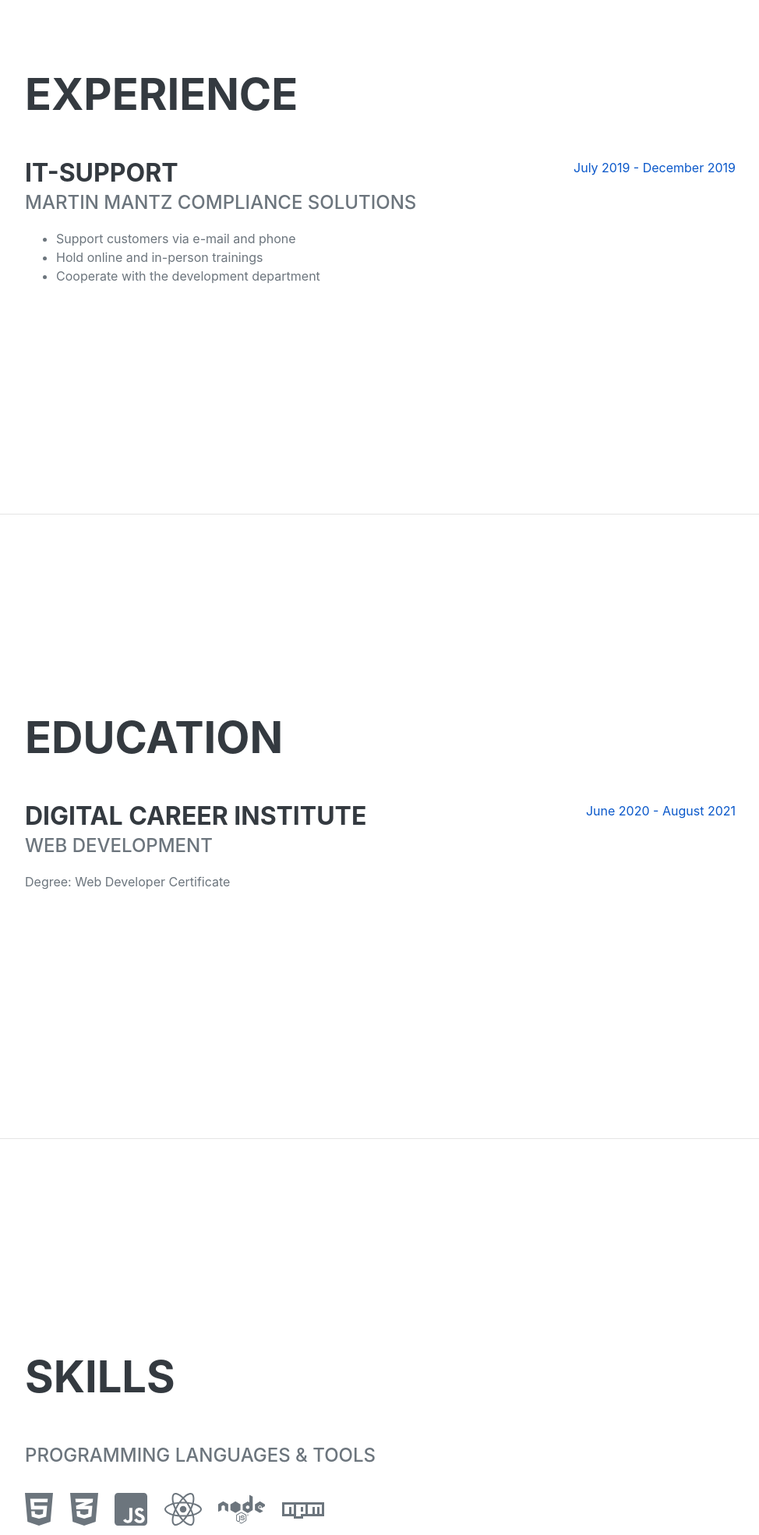
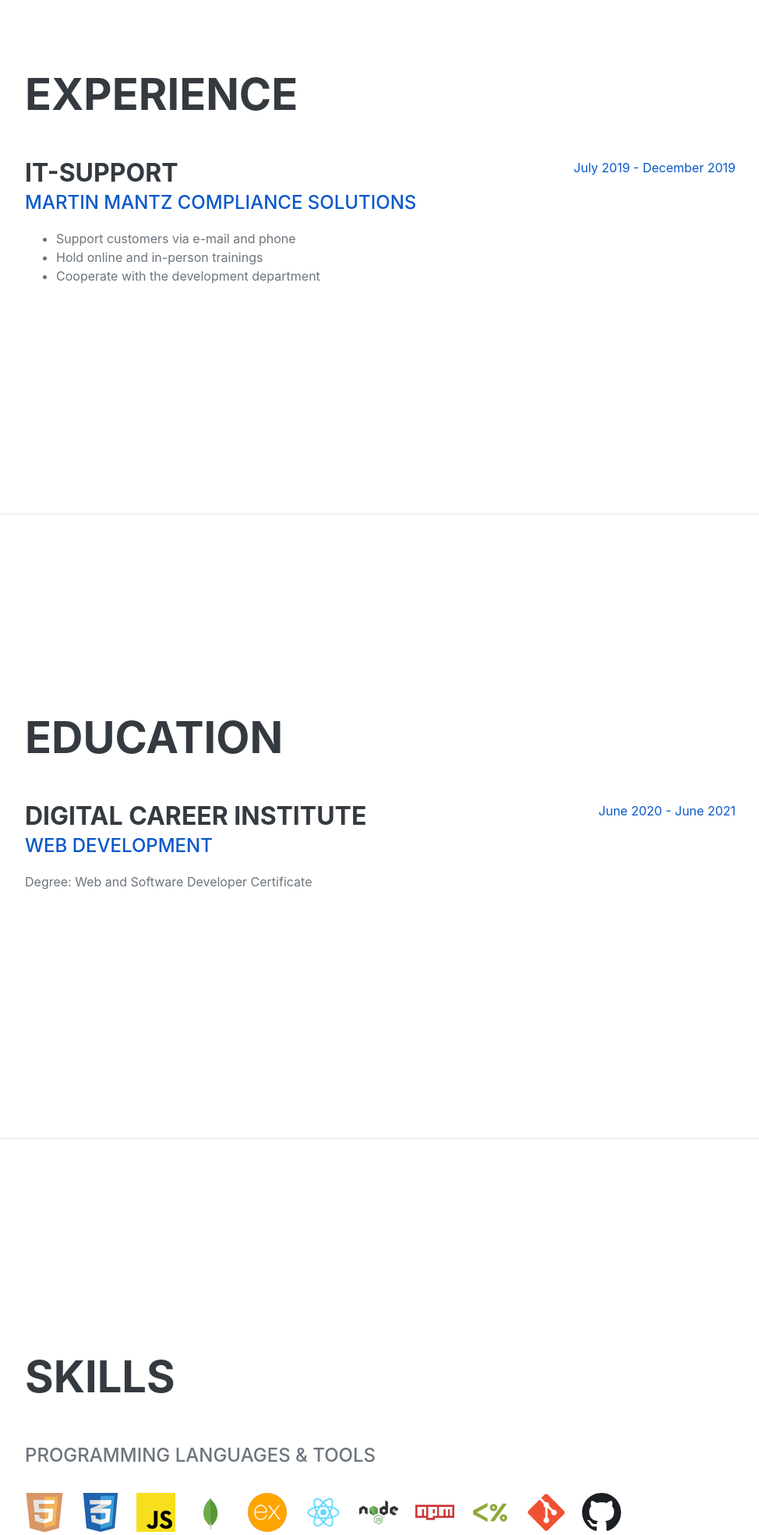
Before and after one commit to NewUsername1234/NewUsername1234.github.io, a PHP site: page / in a window 1280 px wide. Shown: the part 942-2911 px from the top of the page at 78% size, without its empty margins (288-1262 px from the left). Run offline with PHP 8.4, Linux system fonts and the light colour scheme; some web fonts are replaced.

Commit message:
update skills

```diff
--- a/css/custom-styles.css
+++ b/css/custom-styles.css
@@ -1,3 +1,10 @@
+/* SKILLS */
+.dev-icons img {
+	width: 50px;
+	height: 50px;
+}
+
+/* PROJECTS */
 .projects-content {
 	display: flex;
 	flex-flow: row wrap;
@@ -29,7 +36,7 @@
 	height: 60%;
 }
 
-.project img {
+.project a img {
 	width: 100%;
 	height: 100%;
 	object-fit: cover;
@@ -48,6 +55,4 @@
 .project .technologies img {
 	width: 50px;
 	height: 50px;
-	object-fit: contain;
-	object-position: center;
 }
--- a/index.html
+++ b/index.html
@@ -89,9 +89,11 @@
 				<div class="d-flex flex-column flex-md-row justify-content-between mb-5">
 					<div class="flex-grow-1">
 						<h3 class="mb-0">IT-Support</h3>
-						<div class="subheading mb-3">
-							Martin Mantz Compliance Solutions
-						</div>
+						<a href='https://www.martin-mantz.de/' target='_blank'>
+							<div class="subheading mb-3">
+								Martin Mantz Compliance Solutions
+							</div>
+						</a>
 						<ul>
 							<li>Support customers via e-mail and phone</li>
 							<li>Hold online and in-person trainings</li>
@@ -111,11 +113,13 @@
 				<div class="d-flex flex-column flex-md-row justify-content-between mb-5">
 					<div class="flex-grow-1">
 						<h3 class="mb-0">Digital Career Institute</h3>
-						<div class="subheading mb-3">Web Development</div>
-						<p>Degree: Web Developer Certificate</p>
+						<a href='https://digitalcareerinstitute.org/courses/web-development-course' target='_blank'>
+							<div class="subheading mb-3">Web Development</div>
+						</a>
+						<p>Degree: Web and Software Developer Certificate</p>
 					</div>
 					<div class="flex-shrink-0">
-						<span class="text-primary">June 2020 - August 2021</span>
+						<span class="text-primary">June 2020 - June 2021</span>
 					</div>
 				</div>
 			</div>
@@ -127,12 +131,39 @@
 				<h2 class="mb-5">Skills</h2>
 				<div class="subheading mb-3">Programming Languages & Tools</div>
 				<ul class="list-inline dev-icons">
-					<li class="list-inline-item"><i class="fab fa-html5"></i></li>
-					<li class="list-inline-item"><i class="fab fa-css3-alt"></i></li>
-					<li class="list-inline-item"><i class="fab fa-js-square"></i></li>
-					<li class="list-inline-item"><i class="fab fa-react"></i></li>
-					<li class="list-inline-item"><i class="fab fa-node"></i></li>
-					<li class="list-inline-item"><i class="fab fa-npm"></i></li>
+					<li class="list-inline-item">
+						<img src="./assets/svg/html5.svg" alt="html5">
+					</li>
+					<li class="list-inline-item">
+						<img src="./assets/svg/css3.svg" alt="css3">
+					</li>
+					<li class="list-inline-item">
+						<img src="./assets/svg/js.svg" alt="js">
+					</li>
+					<li class="list-inline-item">
+						<img src="./assets/svg/mongodb.svg" alt="mongodb">
+					</li>
+					<li class="list-inline-item">
+						<img src="./assets/svg/expressjs.svg" alt="expressjs">
+					</li>
+					<li class="list-inline-item">
+						<img src="./assets/svg/react.svg" alt="react">
+					</li>
+					<li class="list-inline-item">
+						<img src="./assets/svg/nodejs2.svg" alt="nodejs">
+					</li>
+					<li class="list-inline-item">
+						<img src="./assets/svg/npm.svg" alt="npm">
+					</li>
+					<li class="list-inline-item">
+						<img src="./assets/svg/ejs.svg" alt="ejs">
+					</li>
+					<li class="list-inline-item">
+						<img src="./assets/svg/git.svg" alt="git">
+					</li>
+					<li class="list-inline-item">
+						<img src="./assets/svg/github.svg" alt="github">
+					</li>
 				</ul>
 			</div>
 		</section>
@@ -141,12 +172,13 @@
 		<section class="resume-section" id="interests">
 			<div class="resume-section-content">
 				<h2 class="mb-5">Interests</h2>
-				<p>
-					in development
-				</p>
-				<p class="mb-0">
-					in development
-				</p>
+				<ul>
+					<li>Web Development</li>
+					<li>Trading (stocks, forex, metals)</li>
+					<li>Sports (table tennis, calisthenics, weight lifting, ...)</li>
+					<li>E-Sports (csgo, sc2, lol)</li>
+					<li>Psychology</li>
+				</ul>
 			</div>
 		</section>
 		<hr class="m-0" />
@@ -170,10 +202,23 @@
 									target='_blank'>DCI Web Development course</a>.
 							</p>
 							<div class='technologies'>
-								<img src="./assets/svg/mongodb.svg" alt="react">
-								<img src="./assets/svg/expressjs.svg" alt="react">
+								<img src="./assets/svg/mongodb.svg" alt="mongodb">
+								<img src="./assets/svg/expressjs.svg" alt="expressjs">
 								<img src="./assets/svg/react.svg" alt="react">
-								<img src="./assets/svg/nodejs.svg" alt="react">
+								<img src="./assets/svg/nodejs.svg" alt="nodejs">
+							</div>
+						</div>
+					</div>
+
+					<div class="card project">
+						<a href="https://newusername1234.github.io/monsters-rolodex" target="_blank"><img
+								src="./assets/img/monsters-rolodex.png" class="card-img-top" alt="monsters rolodex"></a>
+						<div class="card-body">
+							<h5 class="card-title">Monsters Rolodex</h5>
+							<p class="card-text">React Front-End Project with API call.
+							</p>
+							<div class='technologies'>
+								<img src="./assets/svg/react.svg" alt="react">
 							</div>
 						</div>
 					</div>
@@ -193,19 +238,6 @@
 						</div>
 					</div>
 
-					<div class="card project">
-						<a href="https://newusername1234.github.io/monsters-rolodex" target="_blank"><img
-								src="./assets/img/monsters-rolodex.png" class="card-img-top" alt="monsters rolodex"></a>
-						<div class="card-body">
-							<h5 class="card-title">Monsters Rolodex</h5>
-							<p class="card-text">React Front-End Project with API call.
-							</p>
-							<div class='technologies'>
-								<img src="./assets/svg/react.svg" alt="react">
-							</div>
-						</div>
-					</div>
-
 				</div>
 		</section>
 	</div>
```
Also changed, not shown: assets/svg/ejs.svg (added), assets/svg/expressjs.svg, assets/svg/git.svg (added), assets/svg/github.svg (added), assets/svg/nodejs2.svg (added), assets/svg/npm.svg (added), assets/svg/react.svg.
